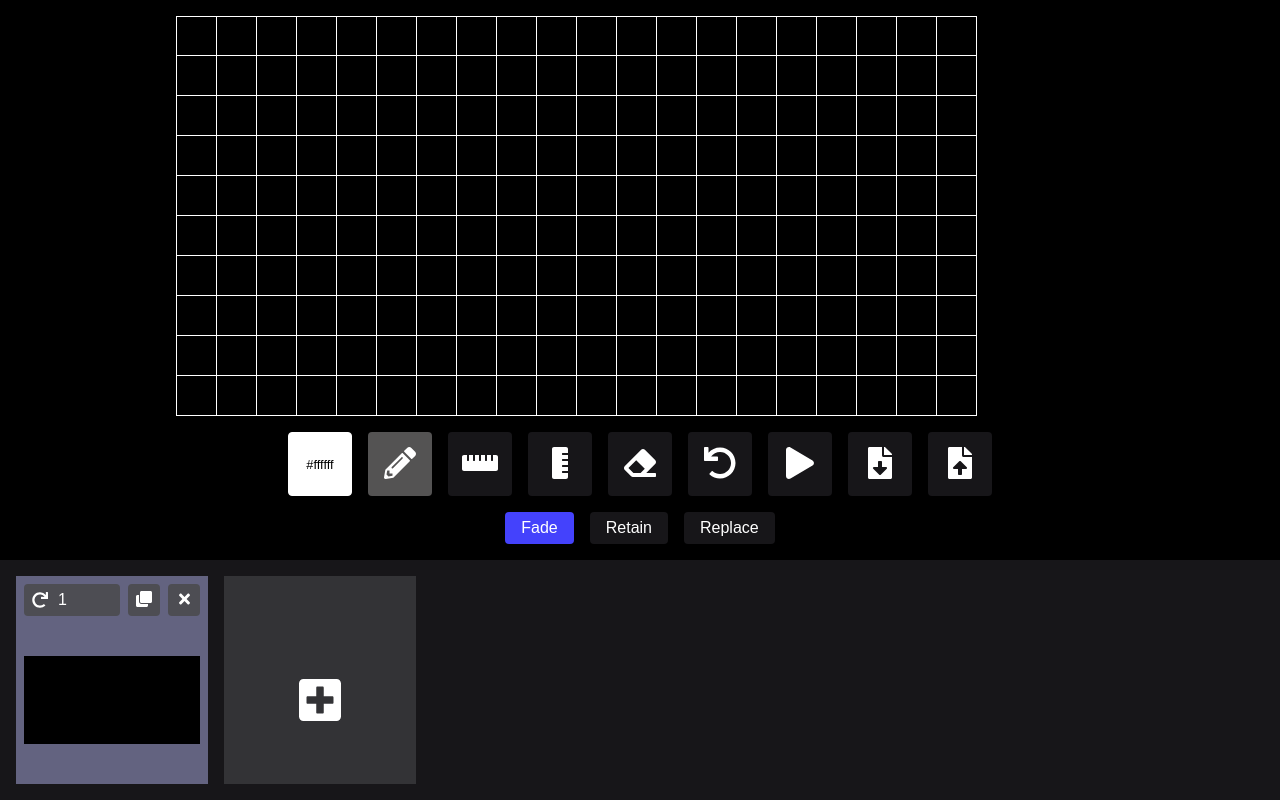
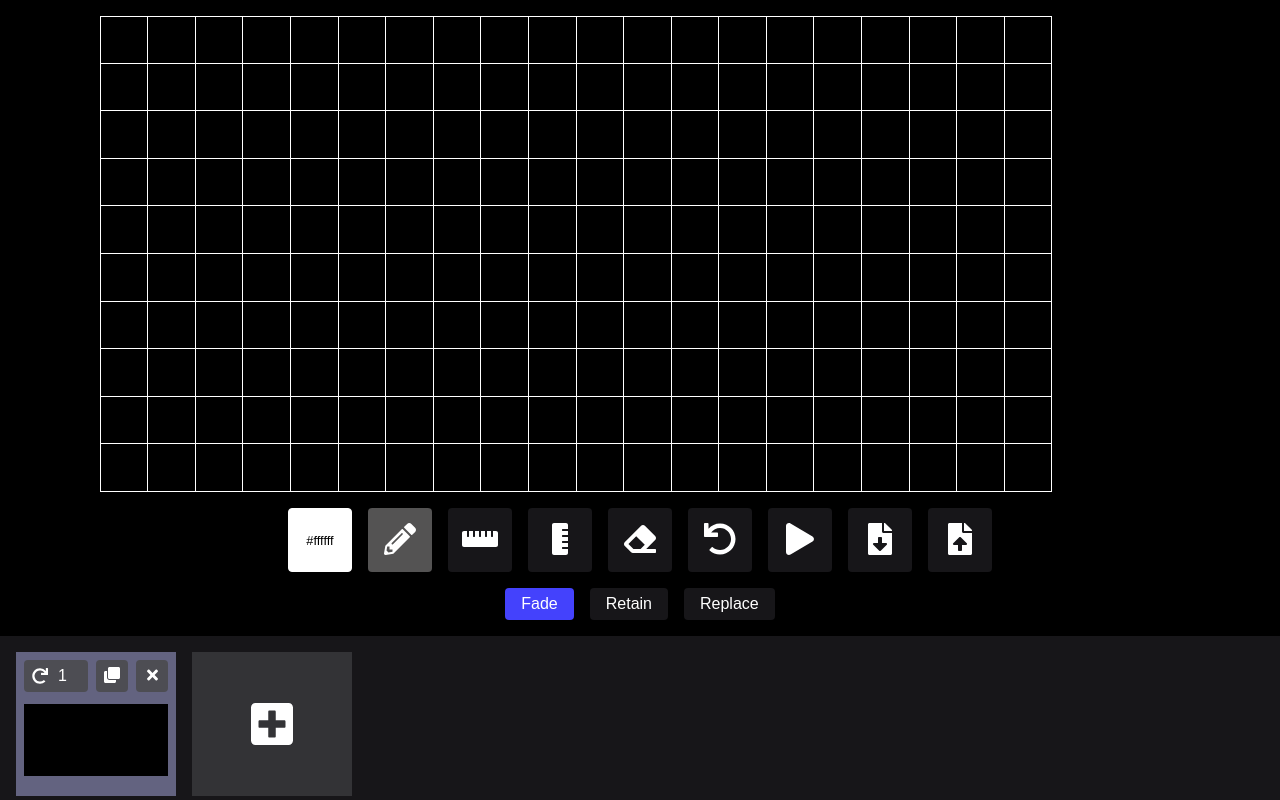
Before and after one commit to braemJef/pixel-matrix-animator, a React (Vite) app: page / in a window 1280 px wide. Built offline with nearby package versions, Linux system fonts and the light colour scheme.

Commit message:
💄 Fix carousel scrolling behaviour

```diff
--- a/src/App.jsx
+++ b/src/App.jsx
@@ -26,7 +26,6 @@ const EditorContainer = styled.div`
 
 const CarouselContainer = styled.div`
   width: 100%;
-  min-height: 15rem;
   position: relative;
 `;
 
--- a/src/carousel/Frame.jsx
+++ b/src/carousel/Frame.jsx
@@ -5,16 +5,15 @@ import { Draggable } from 'react-beautiful-dnd';
 import styled from 'styled-components';
 
 export const SimpleFrame = styled.div`
-  height: 100%;
-  width: 15%;
   min-width: 10rem;
-  max-width: 15%;
+  width: 10rem;
+  height: 9rem;
   display: flex;
   flex-direction: column;
   align-items: center;
   justify-content: center;
-  padding: 3rem 0.5rem 0.5rem 0.5rem;
   margin: 0 0 0 1rem;
+  ${({ wide }) => (wide ? 'margin: 0 4rem 0 1rem;' : '')}
   font-size: 3rem;
   position: relative;
   color: white;
@@ -98,6 +97,10 @@ const DeleteButton = styled(Button)`
   &:hover {
     background-color: #b74242;
   }
+`;
+
+const ImageContainer = styled.div`
+  padding: 3rem 0.5rem 0.5rem 0.5rem;
 `;
 
 const Image = styled.img`
@@ -190,7 +193,9 @@ function Frame({
               <FontAwesomeIcon icon={faTimes} />
             </DeleteButton>
           </ActionBar>
-          <Image src={frame.img} repeat={Math.min(frame.repeat, 5)} />
+          <ImageContainer>
+            <Image src={frame.img} repeat={Math.min(frame.repeat, 5)} />
+          </ImageContainer>
         </SimpleFrame>
       )}
     </Draggable>
--- a/src/carousel/index.jsx
+++ b/src/carousel/index.jsx
@@ -17,12 +17,41 @@ import Frame, { SimpleFrame } from './Frame';
 
 const Container = styled.div`
   background-color: #171619;
-  padding: 1rem 0 1rem 0;
+  padding: 1rem 0 0.25rem 0;
   width: 100%;
   height: 100%;
   display: flex;
   flex-direction: row;
-  overflow: auto;
+  overflow-x: scroll;
+
+  &::-webkit-scrollbar {
+    background-color: #171619;
+    width: 16px;
+  }
+
+  /* background of the scrollbar except button or resizer */
+  &::-webkit-scrollbar-track {
+    background-color: #171619;
+  }
+  &::-webkit-scrollbar-track:hover {
+    background-color: #171619;
+  }
+
+  /* scrollbar itself */
+  &::-webkit-scrollbar-thumb {
+    background-color: #38373b;
+    border-radius: 16px;
+    border: 5px solid #171619;
+  }
+  &::-webkit-scrollbar-thumb:hover {
+    background-color: #565558;
+    border: 4px solid #171619;
+  }
+
+  /* set button(top and bottom of the scrollbar) */
+  &::-webkit-scrollbar-button {
+    display: none;
+  }
 `;
 
 function FrameCarousel() {
@@ -67,11 +96,30 @@ function FrameCarousel() {
     [dispatch],
   );
 
+  const handleWheel = React.useCallback(
+    (event) => {
+      const carouselElement = document.getElementById('carousel');
+      const currentLeft = carouselElement.scrollLeft;
+      // carouselElement.scrollTo({
+      //   left: currentLeft + event.deltaY,
+      // });
+      carouselElement.scrollBy({
+        left: event.deltaY,
+      });
+    },
+    [dispatch],
+  );
+
   return (
     <DragDropContext onDragEnd={handleDragEnd}>
       <Droppable droppableId="lazyFramesList" direction="horizontal">
         {(provided) => (
-          <Container {...provided.droppableProps} ref={provided.innerRef}>
+          <Container
+            {...provided.droppableProps}
+            ref={provided.innerRef}
+            onWheel={handleWheel}
+            id="carousel"
+          >
             {state.frames.map((frame, index) => (
               <Frame
                 key={frame.id}
@@ -86,7 +134,7 @@ function FrameCarousel() {
               />
             ))}
             {provided.placeholder}
-            <SimpleFrame onClick={handleAddFrame}>
+            <SimpleFrame onClick={handleAddFrame} wide>
               <FontAwesomeIcon icon={faPlusSquare} />
             </SimpleFrame>
           </Container>
```
